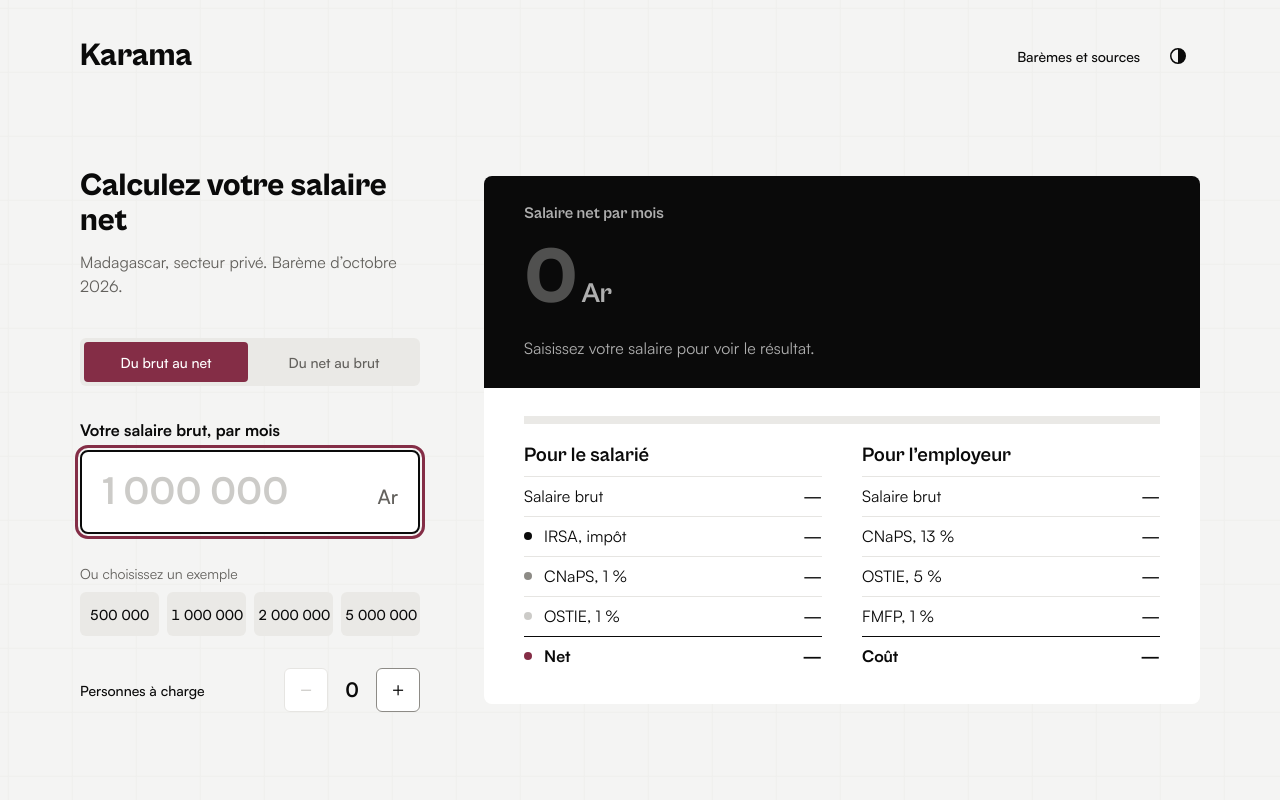
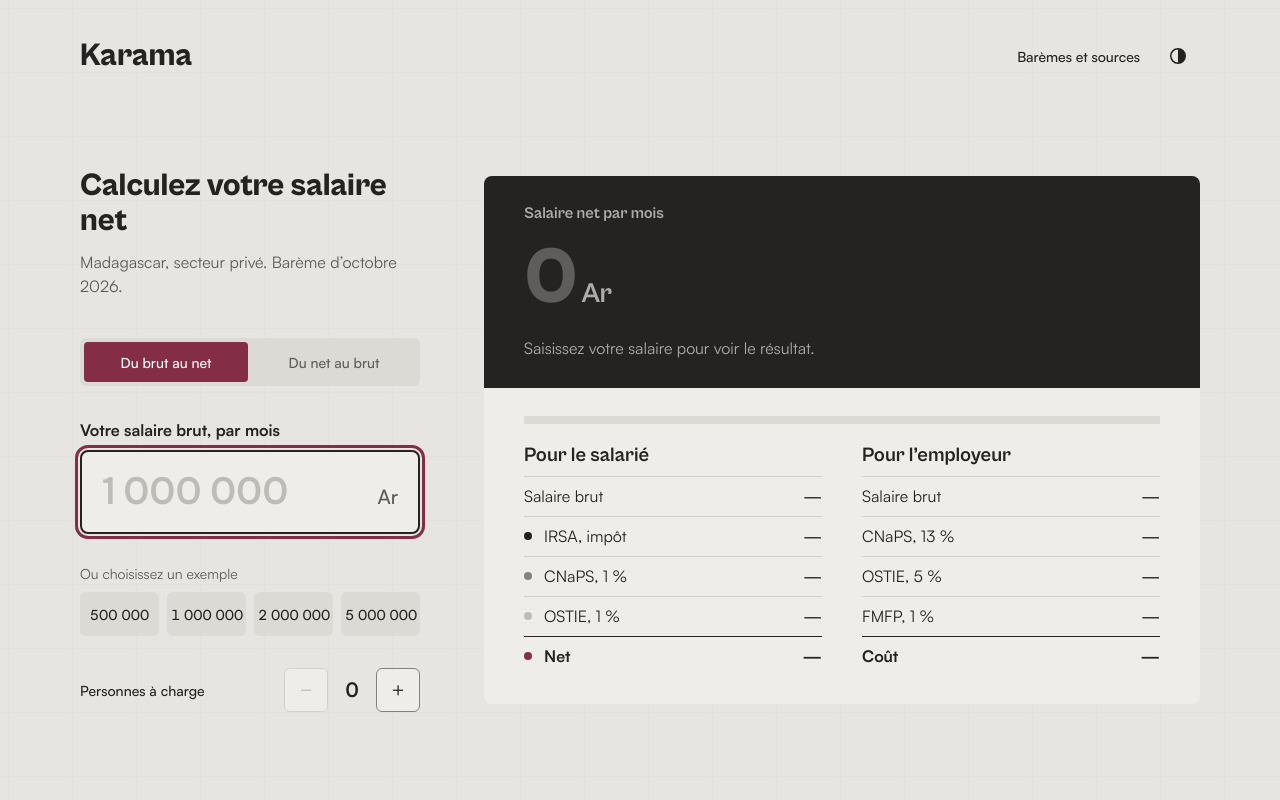
Before and after one commit to TsioryJonathan/karama-ko, a React (Vite) app: page / in a window 1280 px wide. Shown: the top 800 px of the page. Built offline with nearby package versions, Linux system fonts and the light colour scheme.

Commit message:
style: soften light theme and add interactive background

```diff
--- a/index.html
+++ b/index.html
@@ -8,7 +8,7 @@
       name="description"
       content="Du salaire brut au net à Madagascar : IRSA, CNaPS, OSTIE et coût employeur selon le barème 2026. Calcul dans le navigateur, sans compte."
     />
-    <meta name="theme-color" content="#F7F6F3" media="(prefers-color-scheme: light)" />
+    <meta name="theme-color" content="#e6e5e1" media="(prefers-color-scheme: light)" />
     <meta name="theme-color" content="#0F0F0E" media="(prefers-color-scheme: dark)" />
     <link rel="icon" href="/icon.svg" type="image/svg+xml" />
     <link rel="preload" href="/fonts/CabinetGrotesk-800.woff2" as="font" type="font/woff2" crossorigin />
--- a/src/App.tsx
+++ b/src/App.tsx
@@ -37,7 +37,20 @@ export function App() {
 
   return (
     <>
-      <div className="calculator-shell flex min-h-dvh flex-col print:min-h-0">
+      <div
+        className="calculator-shell flex min-h-dvh flex-col print:min-h-0"
+        onPointerMove={(event) => {
+          if (event.pointerType !== 'mouse' || matchMedia('(prefers-reduced-motion: reduce)').matches) return
+          const shell = event.currentTarget
+          const bounds = shell.getBoundingClientRect()
+          shell.style.setProperty('--pointer-x', `${((event.clientX - bounds.left) / bounds.width - 0.5) * 24}px`)
+          shell.style.setProperty('--pointer-y', `${((event.clientY - bounds.top) / bounds.height - 0.5) * 24}px`)
+        }}
+        onPointerLeave={(event) => {
+          event.currentTarget.style.removeProperty('--pointer-x')
+          event.currentTarget.style.removeProperty('--pointer-y')
+        }}
+      >
         <a href="#resultat" className="sr-only-focusable btn btn-solid absolute top-2 left-2 z-20">
           Aller au résultat
         </a>
--- a/src/styles/tokens.css
+++ b/src/styles/tokens.css
@@ -38,16 +38,17 @@
 
 /* Achromatic ledger: the chrome is ink on stone, one hue marks the net. */
 :root {
-  --bg: #f4f4f3;
-  --surface: #ffffff;
-  --raised: #eae9e6;
-  --ink: #0a0a0a;
-  --ink-muted: #63615d;
-  --line: #e6e5e2;
-  --control: #8d8b86;
+  --bg: #e6e5e1;
+  --surface: #eeede9;
+  --raised: #dcdad4;
+  --ink: #242321;
+  --ink-muted: #5f5d58;
+  --line: #d2d0ca;
+  --control: #848179;
   --accent: #842d46;
   --on-accent: #ffffff;
   --warning: #92400e;
+  --grid-opacity: 0.18;
   color-scheme: light;
 }
 [data-theme='dark'] {
@@ -61,6 +62,7 @@
   --accent: #e69aaf;
   --on-accent: #261219;
   --warning: #e3a84a;
+  --grid-opacity: 0.35;
   color-scheme: dark;
 }
 
@@ -146,11 +148,13 @@
     inset: -64px;
     z-index: -1;
     pointer-events: none;
-    opacity: 0.35;
+    opacity: var(--grid-opacity);
     background-image:
       linear-gradient(var(--line) 1px, transparent 1px),
       linear-gradient(90deg, var(--line) 1px, transparent 1px);
     background-size: 64px 64px;
+    translate: var(--pointer-x, 0px) var(--pointer-y, 0px);
+    transition: translate 400ms ease-out;
     animation: paper-drift 48s linear infinite;
   }
   @keyframes paper-drift {
@@ -202,6 +206,7 @@
 
 @media (prefers-reduced-motion: reduce) {
   .calculator-shell::before {
+    translate: none;
     animation: none;
   }
   html {
```
Also changed, not shown: 1 other file (tests, documents, lock files or other folders).
